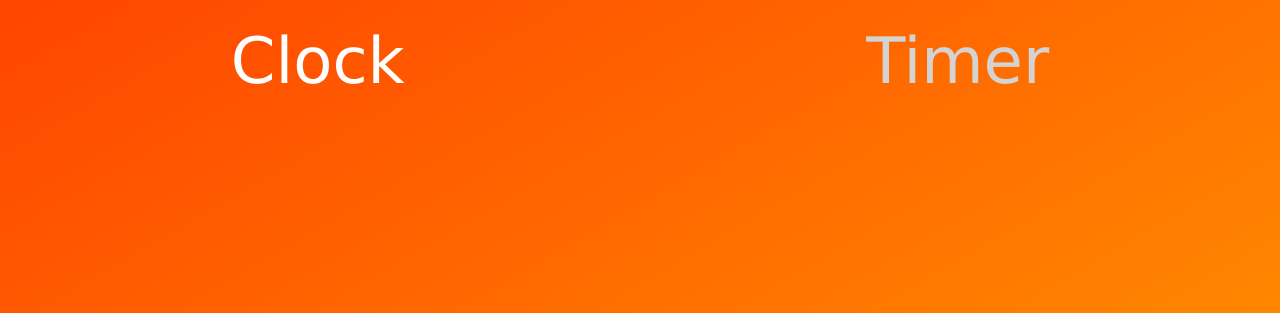
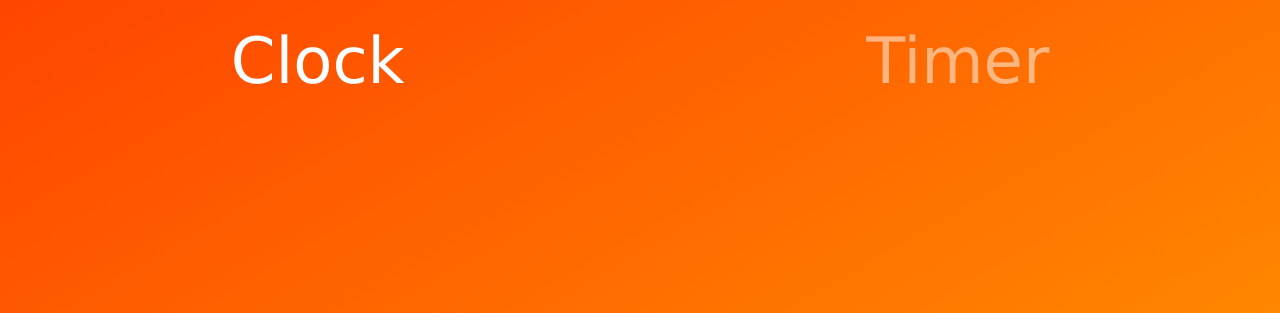
Before and after one commit to amirlb/dozenal, a plain HTML site: page index.html in a window 1280 px wide. Shown: the top 313 px of the page. Drawn offline with Linux system fonts and the light colour scheme.

Commit message:
more natural fade out

```diff
--- a/style.css
+++ b/style.css
@@ -20,16 +20,14 @@ body {
     text-align: center;
     font-family: 'Verdana', sans-serif;
     font-size: 8vmin;
+    color: white;
 }
 
 input[type="radio"][name="tab"] {
     display: none;
 }
 input[type="radio"][name="tab"]:not(:checked) + label {
-    color: lightgray;
-}
-input[type="radio"][name="tab"]:checked + label {
-    color: white;
+    opacity: 0.5;
 }
 
 .hidden {
```
